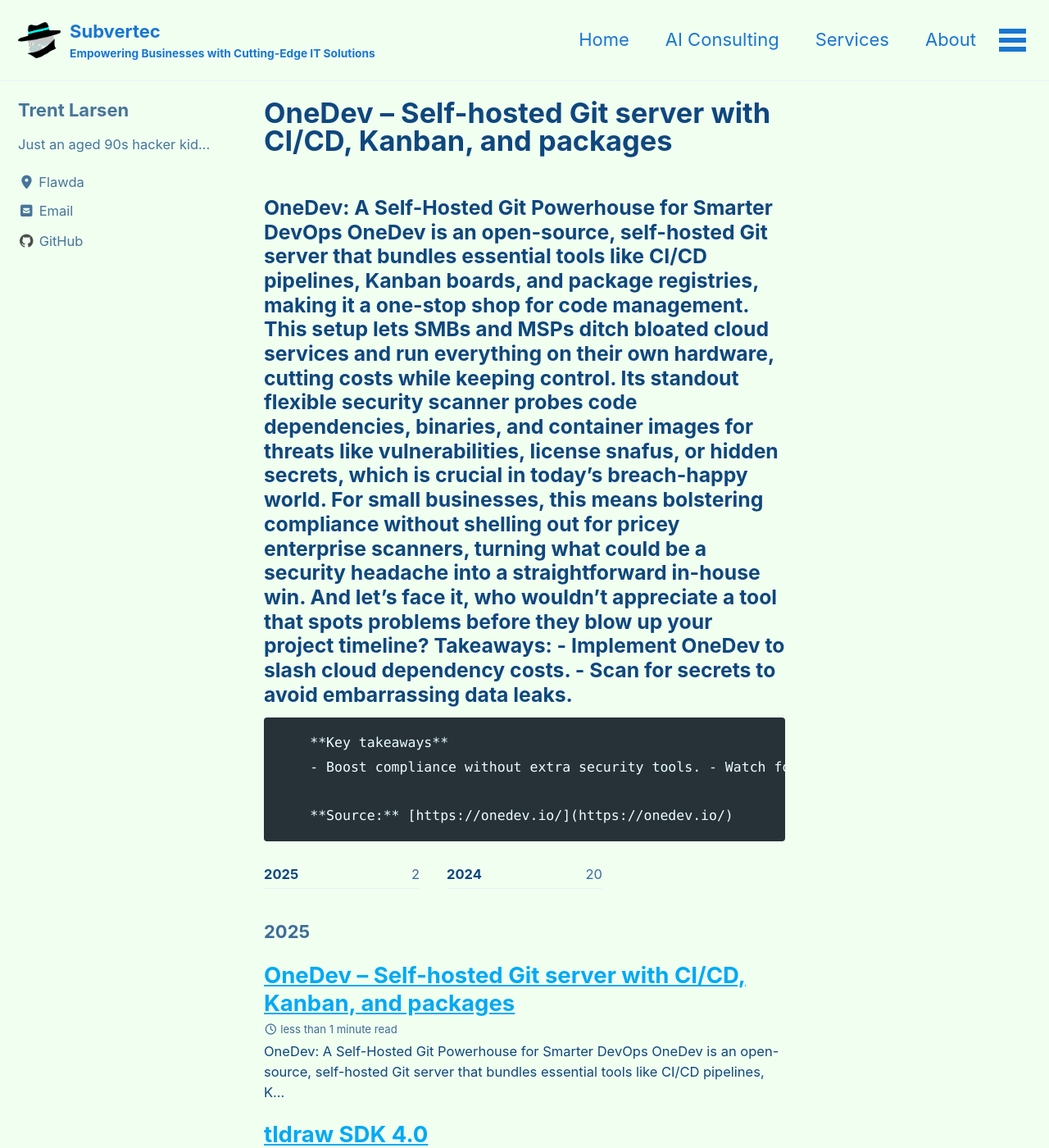
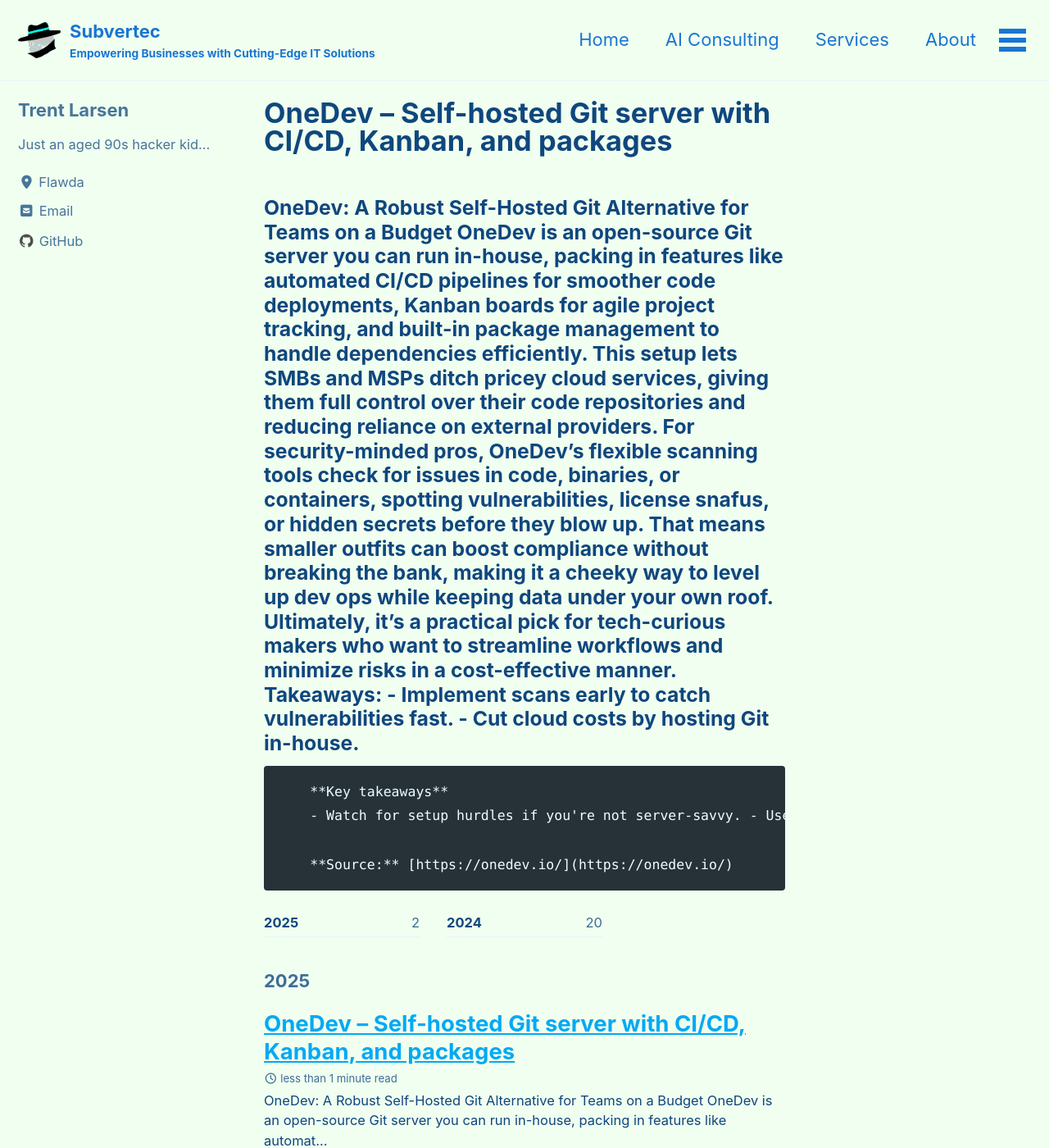
Before and after one commit to subv3rsiv3/website, a Jekyll site: the page built from _posts/2025-09-18-onedev-self-hosted-git-server-with-cicd-kanban-and-packages.md, in a window 1280 px wide and 1400 px high. Shown: the whole window at 82% size. Built offline with Jekyll 4.4.1, drawn with Linux system fonts in a browser that asks for light colours; cached includes are drawn as plain includes.

Commit message:
Publish: OneDev – Self-hosted Git server with CI/CD, Kanban, and packages

```diff
--- a/_posts/2025-09-18-onedev-self-hosted-git-server-with-cicd-kanban-and-packages.md
+++ b/_posts/2025-09-18-onedev-self-hosted-git-server-with-cicd-kanban-and-packages.md
@@ -1,25 +1,23 @@
 ---
 layout: posts
 title: OneDev – Self-hosted Git server with CI/CD, Kanban, and packages
-date: '2025-09-18 20:28:33 '
-excerpt: '### OneDev: A Self-Hosted Git Powerhouse for Smarter DevOps OneDev is an open-source, self-hosted Git server that bundles essential tools like CI/CD pipelines, Kanban boards, and package registries, making it a one-stop shop for code manage'
+date: '2025-09-18 20:29:31 '
+excerpt: '### OneDev: A Robust Self-Hosted Git Alternative for Teams on a Budget OneDev is an open-source Git server you can run in-house, packing in features like automated CI/CD pipelines for smoother code deployments, Kanban boards for agile proje'
 seo_title: OneDev – Self-hosted Git server with CI/CD, Kanban, and packages
-seo_description: '### OneDev: A Self-Hosted Git Powerhouse for Smarter DevOps OneDev is an open-source, self-hosted Git server that bundles essential tools like CI/CD pipeli'
+seo_description: '### OneDev: A Robust Self-Hosted Git Alternative for Teams on a Budget OneDev is an open-source Git server you can run in-house, packing in features like a'
 categories:
-- Security
-- CloudDevOps
+- Microsoft365
 - AI_Automation
 tags:
-- Security
-- CloudDevOps
+- Microsoft365
 - AI_Automation
 permalink: /blog/onedev-self-hosted-git-server-with-cicd-kanban-and-packages/
 ---
 
-### OneDev: A Self-Hosted Git Powerhouse for Smarter DevOps OneDev is an open-source, self-hosted Git server that bundles essential tools like CI/CD pipelines, Kanban boards, and package registries, making it a one-stop shop for code management. This setup lets SMBs and MSPs ditch bloated cloud services and run everything on their own hardware, cutting costs while keeping control. Its standout flexible security scanner probes code dependencies, binaries, and container images for threats like vulnerabilities, license snafus, or hidden secrets, which is crucial in today's breach-happy world. For small businesses, this means bolstering compliance without shelling out for pricey enterprise scanners, turning what could be a security headache into a straightforward in-house win. And let's face it, who wouldn't appreciate a tool that spots problems before they blow up your project timeline? Takeaways: - Implement OneDev to slash cloud dependency costs. - Scan for secrets to avoid embarrassing data leaks.
+### OneDev: A Robust Self-Hosted Git Alternative for Teams on a Budget OneDev is an open-source Git server you can run in-house, packing in features like automated CI/CD pipelines for smoother code deployments, Kanban boards for agile project tracking, and built-in package management to handle dependencies efficiently. This setup lets SMBs and MSPs ditch pricey cloud services, giving them full control over their code repositories and reducing reliance on external providers. For security-minded pros, OneDev's flexible scanning tools check for issues in code, binaries, or containers, spotting vulnerabilities, license snafus, or hidden secrets before they blow up. That means smaller outfits can boost compliance without breaking the bank, making it a cheeky way to level up dev ops while keeping data under your own roof. Ultimately, it's a practical pick for tech-curious makers who want to streamline workflows and minimize risks in a cost-effective manner. Takeaways: - Implement scans early to catch vulnerabilities fast. - Cut cloud costs by hosting Git in-house.
 
         **Key takeaways**
-        - Boost compliance without extra security tools.
-- Watch for setup hurdles in self-hosting environments.
+        - Watch for setup hurdles if you're not server-savvy.
+- Use Kanban features to organize small-team projects efficiently.
 
         **Source:** [https://onedev.io/](https://onedev.io/)
```
